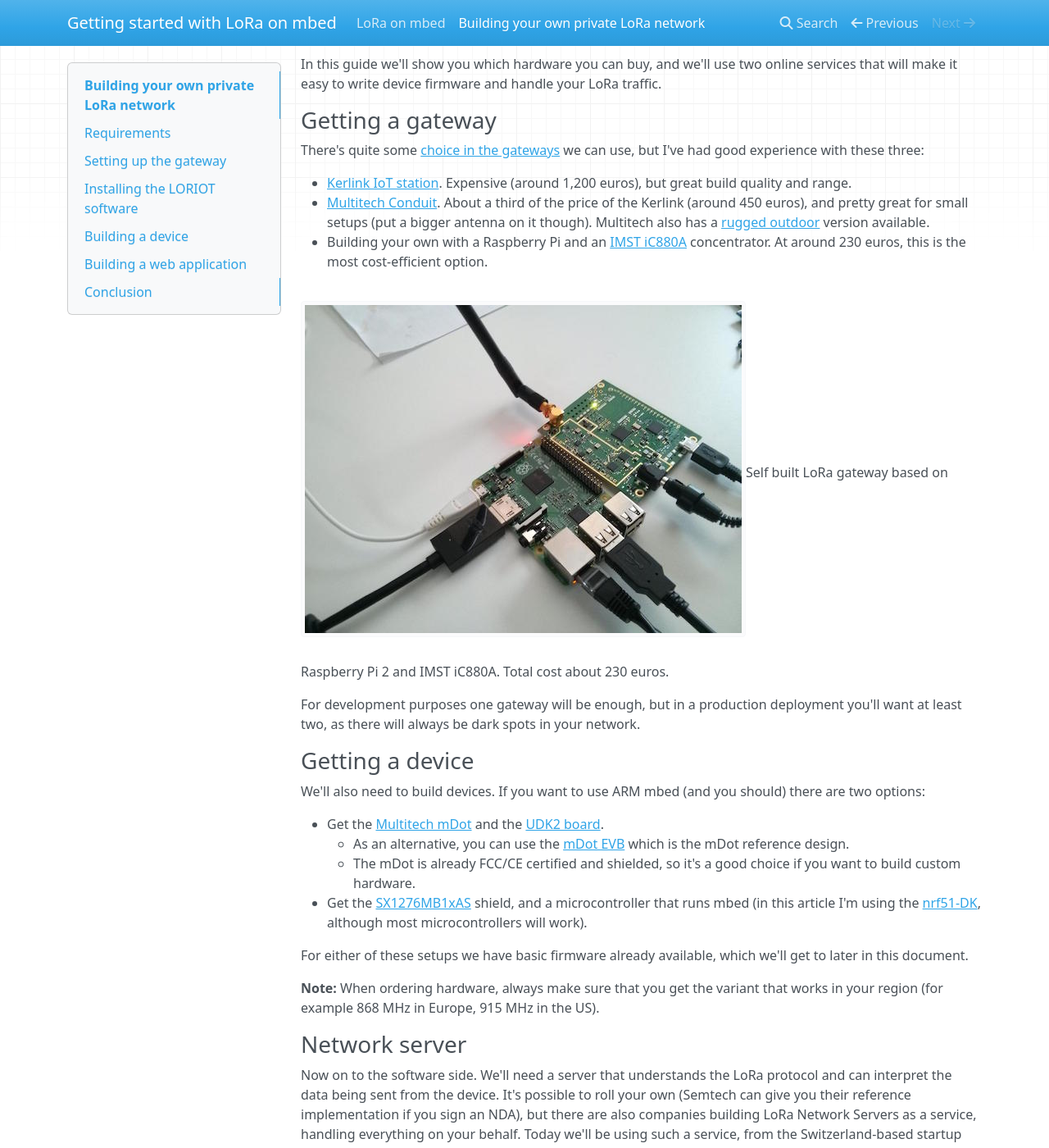
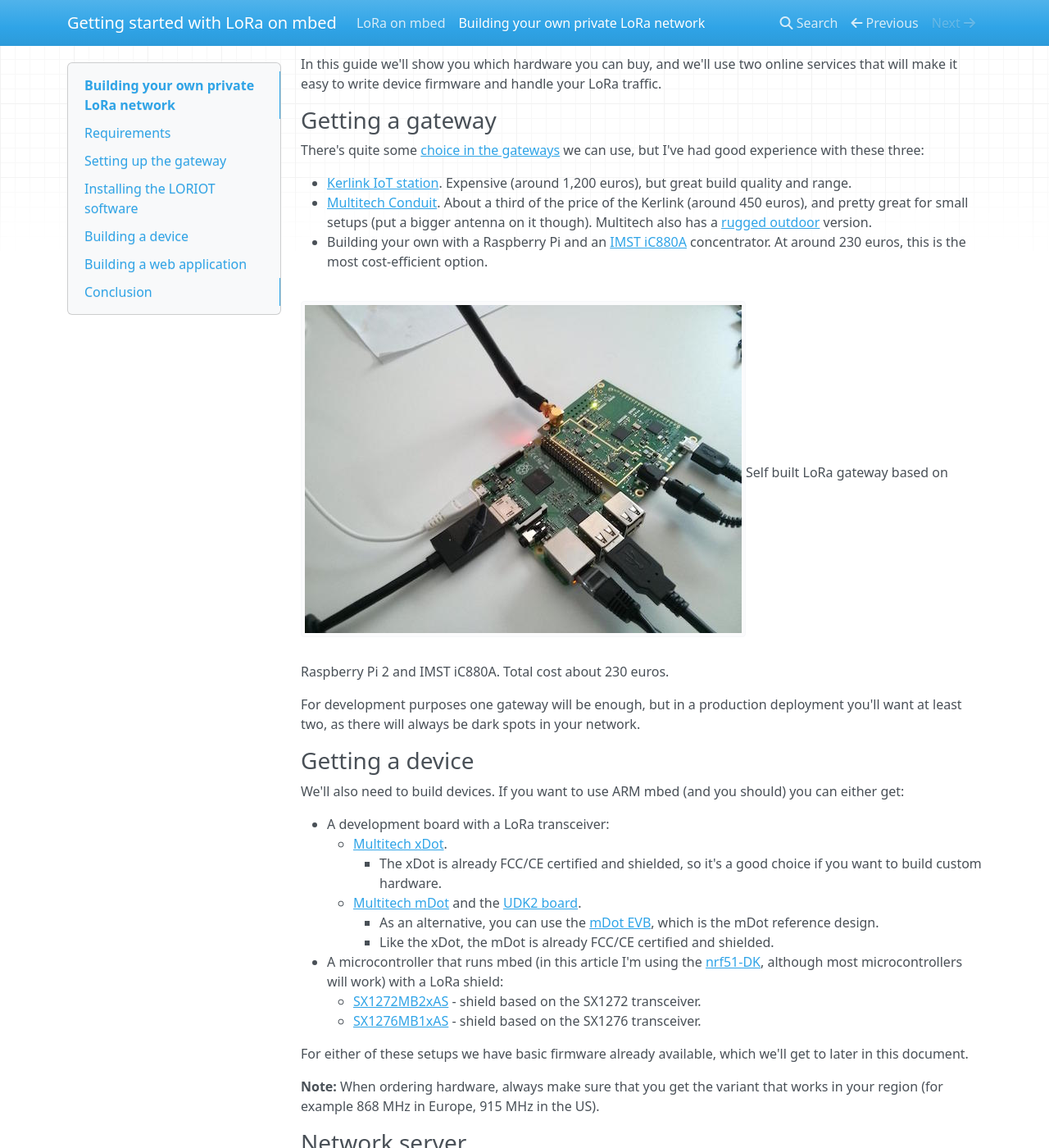
Before and after one commit to ARMmbed/lora-docs, an MkDocs documentation site: the page built from docs/intro-to-lora.md, in a window 1280 px wide and 1400 px high, scrolled down 1225 px. Shown: the whole window at 82% size. Built offline with MkDocs 1.6.1, drawn with Linux system fonts in a browser that asks for light colours; nearby versions of some CDN libraries; old or Windows-style settings are respelled for this version of MkDocs.

Commit message:
Add xDot and the new Semtech shield

```diff
--- a/docs/intro-to-lora.md
+++ b/docs/intro-to-lora.md
@@ -32,7 +32,7 @@ In this guide we'll show you which hardware you can buy, and we'll use two onlin
 There's quite some [choice in the gateways](https://www.loriot.io/gateways.html) we can use, but I've had good experience with these three:
 
 * [Kerlink IoT station](http://www.kerlink.fr/en/products/lora-iot-station-2/lora-iot-station-868-mhz). Expensive (around 1,200 euros), but great build quality and range.
-* [Multitech Conduit](http://www.multitech.com/brands/multiconnect-conduit). About a third of the price of the Kerlink (around 450 euros), and pretty great for small setups (put a bigger antenna on it though). Multitech also has a [rugged outdoor](http://www.multitech.com/brands/multiconnect-conduit-ip67) version available.
+* [Multitech Conduit](http://www.multitech.com/brands/multiconnect-conduit). About a third of the price of the Kerlink (around 450 euros), and pretty great for small setups (put a bigger antenna on it though). Multitech also has a [rugged outdoor](http://www.multitech.com/brands/multiconnect-conduit-ip67) version.
 * Building your own with a Raspberry Pi and an [IMST iC880A](http://webshop.imst.de/catalogsearch/result/?q=iC880A) concentrator. At around 230 euros, this is the most cost-efficient option.
 
 
@@ -43,12 +43,17 @@ For development purposes one gateway will be enough, but in a production deploym
 
 ### Getting a device
 
-We'll also need to build devices. If you want to use ARM mbed (and you should) there are two options:
+We'll also need to build devices. If you want to use ARM mbed (and you should) you can either get:
 
-* Get the [Multitech mDot](https://developer.mbed.org/platforms/MTS-mDot-F411/) and the [UDK2 board](http://www.digikey.com/product-detail/en/multi-tech-systems-inc/MTUDK2-ST-MDOT/591-1278-ND/5247463).
-	* As an alternative, you can use the [mDot EVB](https://developer.mbed.org/platforms/mdotevb/) which is the mDot reference design.
-	* The mDot is already FCC/CE certified and shielded, so it's a good choice if you want to build custom hardware.
-* Get the [SX1276MB1xAS](https://developer.mbed.org/components/SX1276MB1xAS/) shield, and a microcontroller that runs mbed (in this article I'm using the [nrf51-DK](https://developer.mbed.org/platforms/Nordic-nRF51-DK/), although most microcontrollers will work).
+* A development board with a LoRa transceiver:
+    * [Multitech xDot](https://developer.mbed.org/platforms/MTS-xDot-L151CC/).
+        * The xDot is already FCC/CE certified and shielded, so it's a good choice if you want to build custom hardware.
+    * [Multitech mDot](https://developer.mbed.org/platforms/MTS-mDot-F411/) and the [UDK2 board](http://www.digikey.com/product-detail/en/multi-tech-systems-inc/MTUDK2-ST-MDOT/591-1278-ND/5247463).
+        * As an alternative, you can use the [mDot EVB](https://developer.mbed.org/platforms/mdotevb/), which is the mDot reference design.
+        * Like the xDot, the mDot is already FCC/CE certified and shielded.
+* A microcontroller that runs mbed (in this article I'm using the [nrf51-DK](https://developer.mbed.org/platforms/Nordic-nRF51-DK/), although most microcontrollers will work) with a LoRa shield:
+    * [SX1272MB2xAS](https://developer.mbed.org/components/SX1272MB2xAS/) - shield based on the SX1272 transceiver.
+    * [SX1276MB1xAS](https://developer.mbed.org/components/SX1276MB1xAS/) - shield based on the SX1276 transceiver.
 
 For either of these setups we have basic firmware already available, which we'll get to later in this document.
 
```
